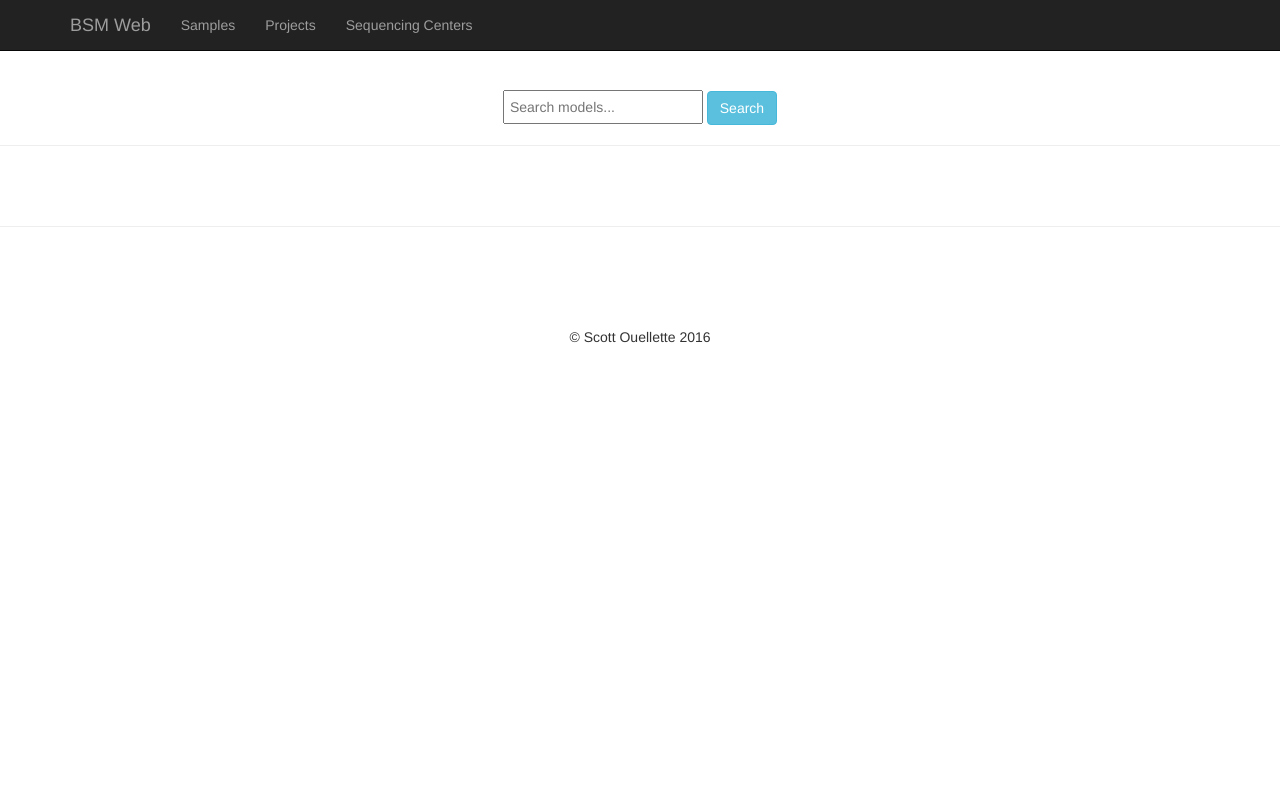
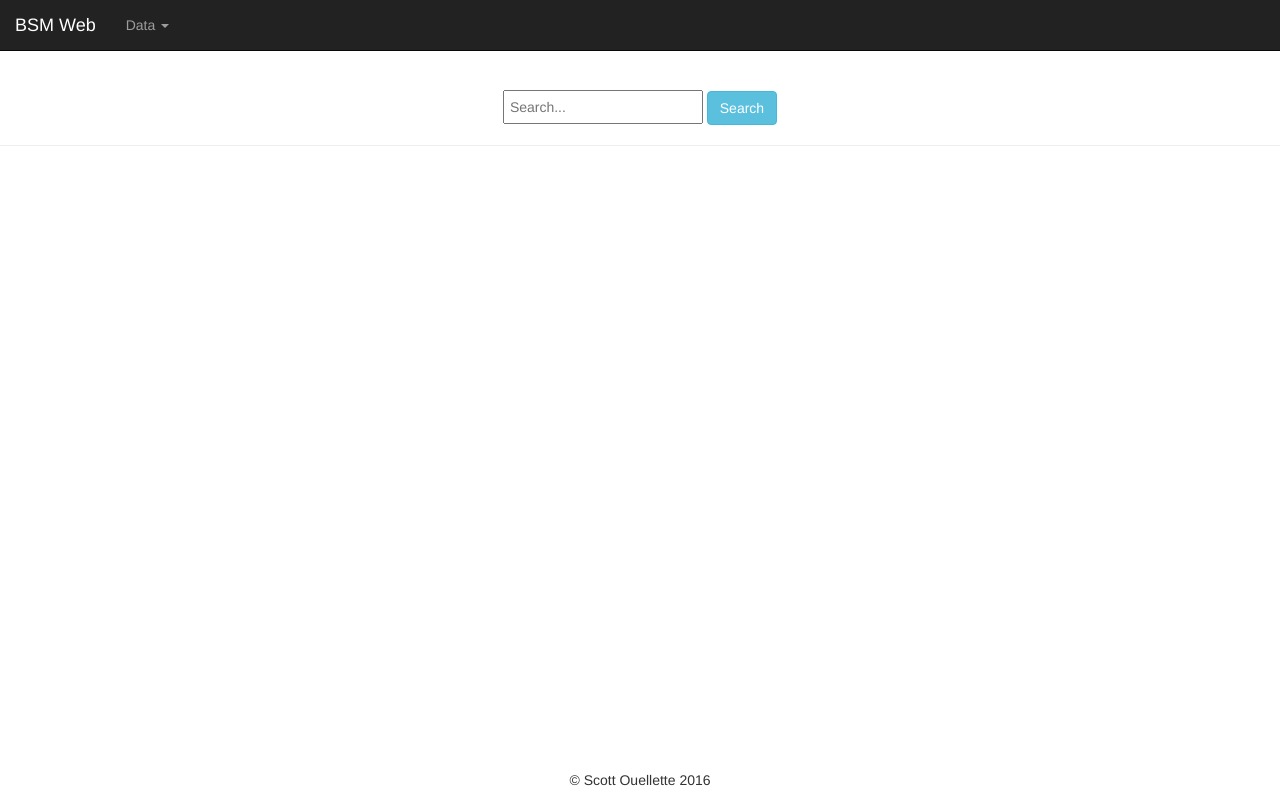
Before and after one commit to angga30/Django-CRUD, a Django app: page / in a window 1280 px wide. Run offline with Django 3.2, Linux system fonts and the light colour scheme; some libraries are stand-ins or nearby versions.

Commit message:
Update template

```diff
--- a/bsm_samples/templates/base.html
+++ b/bsm_samples/templates/base.html
@@ -1,7 +1,13 @@
 <html>
+
 <head>
     <title>BSM Web</title>
     <meta charset="utf-8">
+    <script src="//ajax.googleapis.com/ajax/libs/jquery/1.11.0/jquery.min.js"></script>
+    <script src="//netdna.bootstrapcdn.com/bootstrap/3.1.1/js/bootstrap.min.js"></script>
+    <link href="//bootswatch.com/readable/bootstrap.min.css" rel="stylesheet"/>
+</head>
+
 <style>
   body {
     padding-top: 50px;
@@ -20,18 +26,27 @@
     text-align: center;
   }
 </style>
-    <link href="//bootswatch.com/flatly/bootstrap.min.css" rel="stylesheet"/>
-</head>
+
 <body>
   <div class="navbar navbar-inverse navbar-fixed-top" role="navigation">
-    <div class="container">
+    <div class="container-fluid">
       <div class="navbar-header">
         <a class="navbar-brand" href="/">BSM Web</a>
       </div>
       <ul class="nav navbar-nav">
+        <li class="dropdown">
+          <a href="#" class="dropdown-toggle" data-toggle="dropdown" aria-expanded="false">
+            Data
+            <span class="caret"></span>
+          </a>
+          <ul class="dropdown-menu">
+            <li><a href="/casenumber">Case Numbers</a></li>
+            <li><a href="/diagnosis">Diagnoses</a></li>
+            <li><a href="/project">Projects</a></li>
             <li><a href="/sample">Samples</a></li>
-          <li><a href="/project">Projects</a></li>
             <li><a href="/sequencingcenter">Sequencing Centers</a></li>
+          </ul>
+        </li>
       </ul>
     </div>
   </div>
@@ -40,7 +55,7 @@
 
   <div align="center" class="hero-unit">
     <form id="search-form" type="get" action="/search">
-      <input  id="search_input" type="text" name="search_input"  placeholder="Search models..."/>
+      <input  id="search_input" type="text" name="search_input"  placeholder="Search..."/>
       <a href="#" class="btn btn-info" id="search_submit" onclick="document.getElementById('search-form').submit();">Search</a>
     </form>
 
@@ -60,7 +75,7 @@
         <tbody>
           {% for result in SEARCH_RESULTS %}
             <tr>
-              <th align="center"> <p>{{result.class}}: {{result.title}} </p> </th>
+              <th align="center"> <p> {{result.title}} </p> </th>
               <th align="center"> <a class="btn btn-info" href={{result.url}}>View</a></th>
             </tr>
           {% endfor %}
@@ -77,11 +92,11 @@
       {% endblock %}
     </div>
   </div>
-<hr>
+
+  <div class="footer navbar-fixed-bottom" align="center">
+    <p>&copy; Scott Ouellette 2016 </p>
+  </div>
 
 </body>
-<br><br><br><br>
-<div align="center">
-  <p>&copy; Scott Ouellette 2016 </p>
-</div>
+
 </html>
```
Lines whose indentation alone changed are shown as unchanged.
